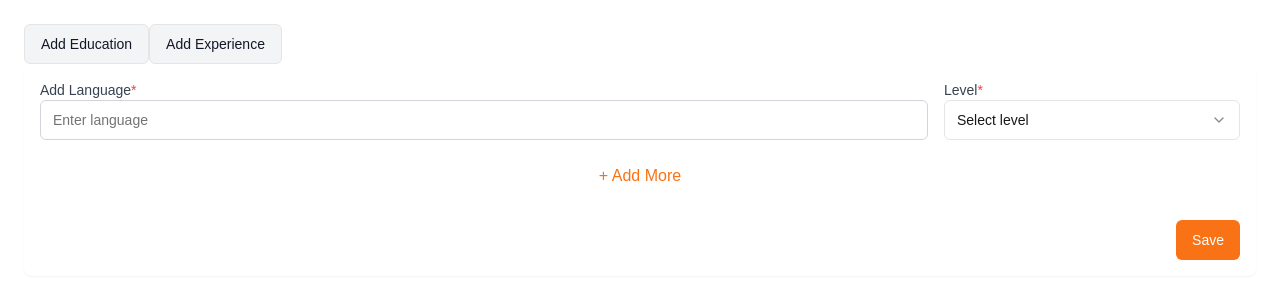
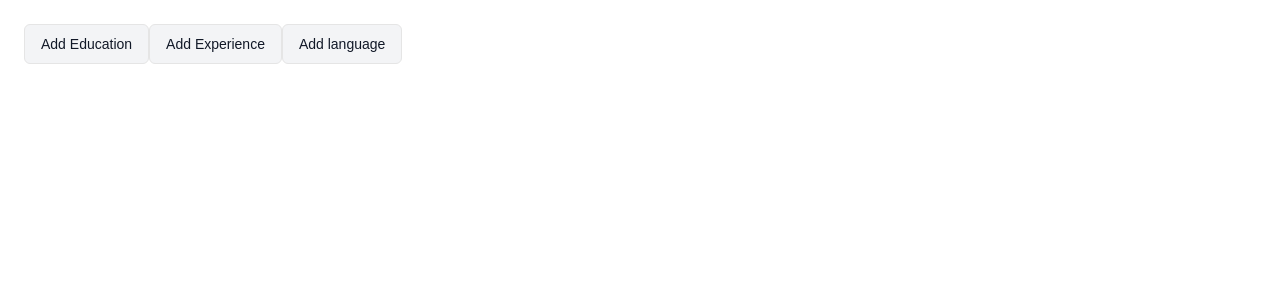
Before and after one commit to sharmatanikesh/assignment, a Next.js app: page / in a window 1280 px wide. Shown: the top 300 px of the page. Built offline with nearby package versions, Linux system fonts and the light colour scheme.

Commit message:
Skill done

```diff
--- a/src/app/page.tsx
+++ b/src/app/page.tsx
@@ -2,8 +2,7 @@
 
 import Education from "@/components/Dialogue/Education";
 import Experience from "@/components/Dialogue/Experience";
-import LanguageForm from "@/components/forms/LanguageForm";
-import SkillForm from "@/components/forms/SkillForm";
+import Language from "@/components/Dialogue/Language";
 
 export default function Home() {
 
@@ -13,8 +12,7 @@ export default function Home() {
     <div className="m-6">
     <Education/>
     <Experience/>
-    {/* <SkillForm/> */}
-    <LanguageForm/>
+    <Language/>
 
     </div>
 
--- /dev/null
+++ b/src/components/Dialogue/Language.tsx
@@ -0,0 +1,42 @@
+"use client";
+import { useState } from "react";
+import {
+  Dialog,
+  DialogContent,
+  DialogHeader,
+  DialogTitle,
+  DialogTrigger,
+} from "@/components/ui/dialog";
+import { Button } from "@/components/ui/button";
+import LanguageForm from "../forms/LanguageForm";
+
+export default function Language() {
+  const [isOpen, setIsOpen] = useState<boolean>(false);
+
+  const onSubmit = (data: {
+    skills: { degree: string; level: string }[];
+  }) => {
+    console.log("Form Data Submitted:", data);
+
+    setIsOpen(false);
+  };
+
+  return (
+    <Dialog open={isOpen} onOpenChange={setIsOpen}>
+      <DialogTrigger asChild>
+        <Button variant="outline" className="bg-gray-100 text-gray-900">
+          Add language
+        </Button>
+      </DialogTrigger>
+      <DialogContent className="sm:max-w-[325px] md:max-w-[500px] lg:max-w-[500px] bg-white text-gray-900 shadow-lg max-h-[400px] overflow-y-auto">
+        <DialogHeader>
+          <DialogTitle className="text-xl font-semibold">
+            Add Language
+          </DialogTitle>
+          <hr className="border-t border-gray-300 my-4" />
+        </DialogHeader>
+        <LanguageForm onSubmit={onSubmit} />
+      </DialogContent>
+    </Dialog>
+  );
+}
--- a/src/components/forms/LanguageForm.tsx
+++ b/src/components/forms/LanguageForm.tsx
@@ -51,6 +51,7 @@ export default function LanguageForm({ onSubmit }: EducationFormProps) {
 
   const [isUrlFormOpen, setIsUrlFormOpen] = useState(false);
   const [enteredUrl, setEnteredUrl] = useState<string | null>(null);
+  console.log(enteredUrl);
 
   const handleUrlSubmit = (url: string) => {
     setEnteredUrl(url);
@@ -65,7 +66,6 @@ export default function LanguageForm({ onSubmit }: EducationFormProps) {
       >
         {fields.map((field, index) => (
           <div key={field.id} className="flex gap-4 mb-4">
-            {/* Language Input Field with more width */}
             <div className="w-3/4 flex flex-col">
               <Label
                 htmlFor={`skills.${index}.degree`}
@@ -86,7 +86,6 @@ export default function LanguageForm({ onSubmit }: EducationFormProps) {
               )}
             </div>
 
-            {/* Level Select Field */}
             <div className="w-1/4 flex flex-col">
               <Label
                 htmlFor={`skills.${index}.level`}
```
